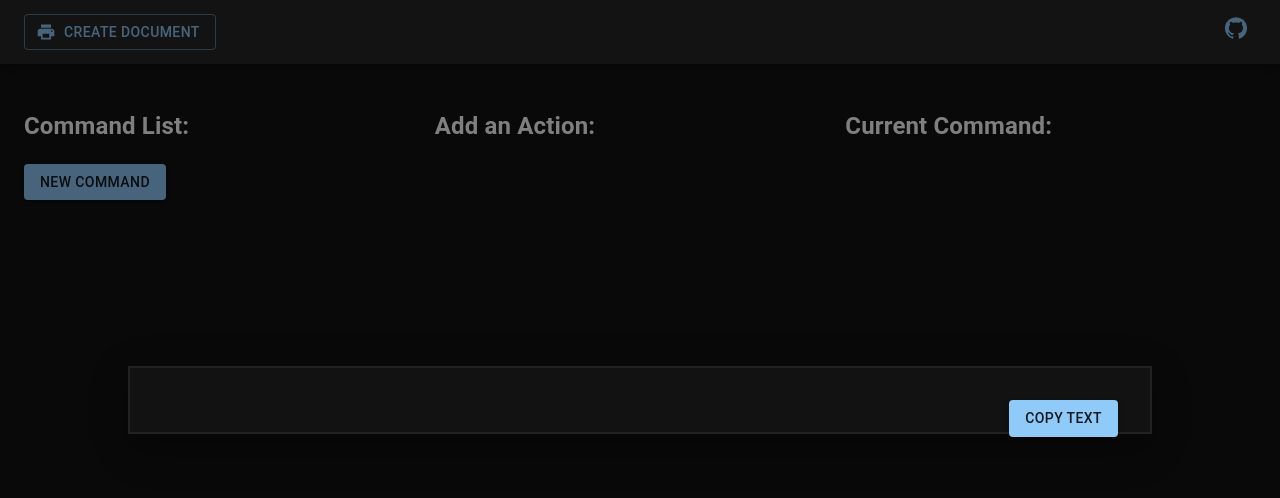
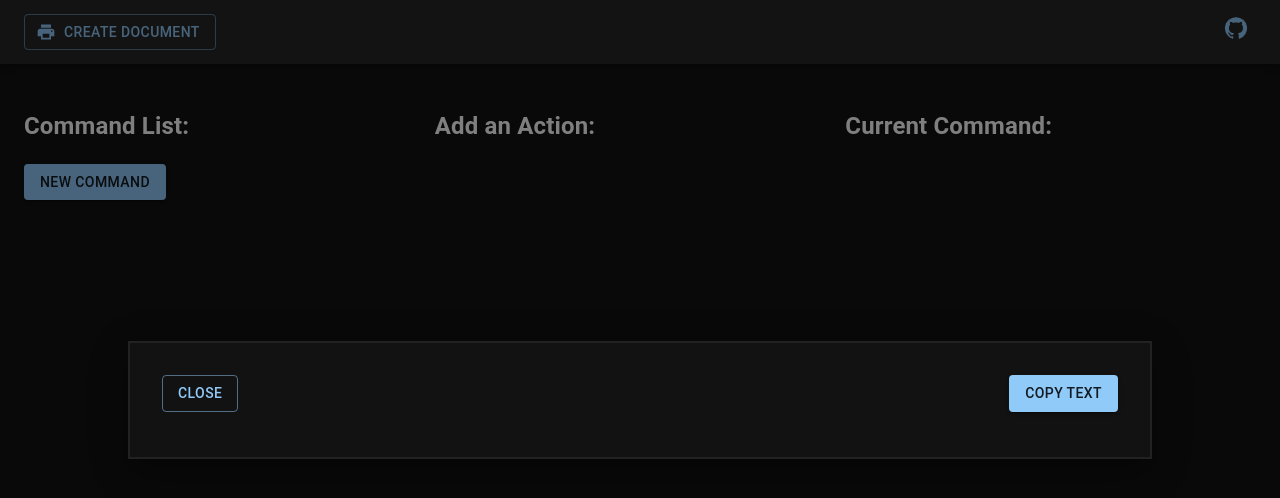
Before and after one commit to matthewbean/visual-talonscript, a React (Vite) app: page / in a window 1280 px wide. Both pictures are taken after a click on the button "CREATE DOCUMENT". Shown: the top 498 px of the page. Built offline with nearby package versions, Linux system fonts and the light colour scheme.

Commit message:
added close button on modal

```diff
--- a/src/components/PrintModal.tsx
+++ b/src/components/PrintModal.tsx
@@ -33,6 +33,7 @@ export default function PrintModal() {
     setOpen(true)
   }
 
+
   return (
     <div>
       <Button variant="outlined" startIcon={<PrintIcon />} onClick={handleOpen}>Create Document</Button>
@@ -44,10 +45,13 @@ export default function PrintModal() {
       >
         <>
         <Box sx={style} >
+        <Button sx={{ mb:2, position:"absolute", left: 32}} onClick={()=>handleClose()} variant="outlined">
+                Close
+        </Button>
         <Button sx={{ mb:2, position:"absolute", right: 32}} onClick={()=>copyCommands()} variant="contained">
                 Copy Text
             </Button>
-        <div dangerouslySetInnerHTML={{__html:print}}>
+        <div style={{marginTop:"50px"}} dangerouslySetInnerHTML={{__html:print}}>
           </div>
 
         </Box>
```
